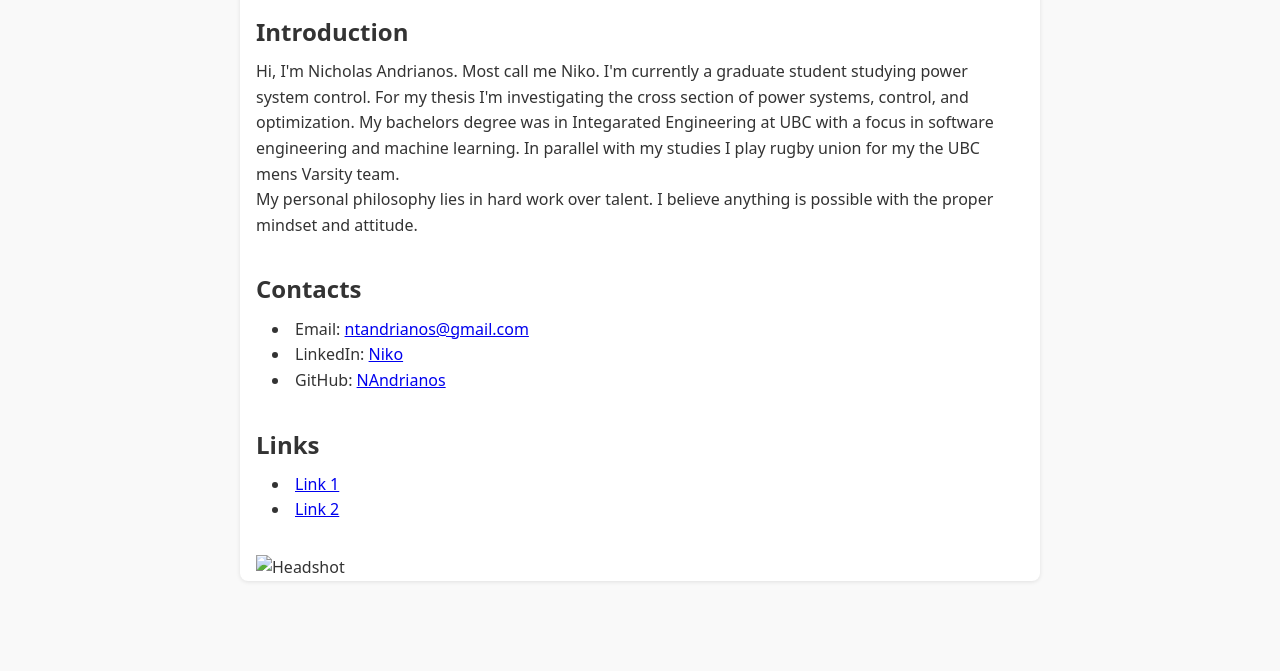
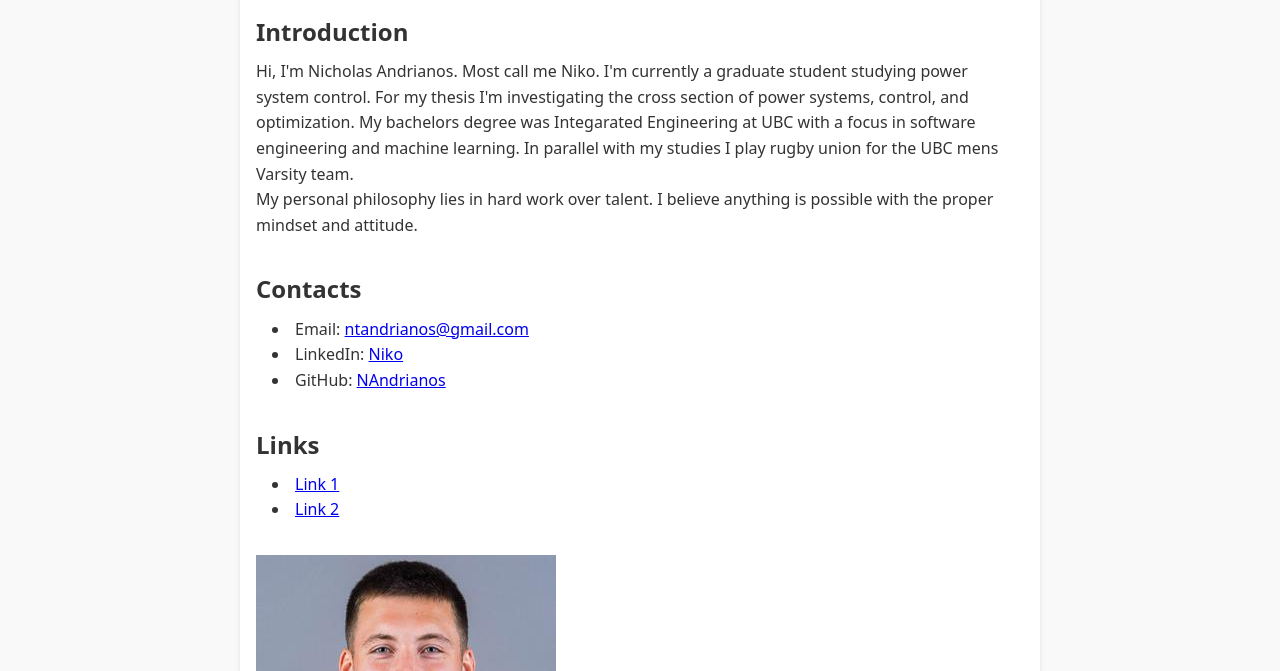
Before and after one commit to NAndrianos/nandrianos.github.io, a plain HTML site: page index.html in a window 1280 px wide. Shown: the part 129-800 px from the top of the page. Drawn offline with Linux system fonts and the light colour scheme.

Commit message:
Add headshot to main page

```diff
--- a/index.html
+++ b/index.html
@@ -23,7 +23,7 @@
     <h1>Welcome!</h1>
     <section id="intro">
       <h2>Introduction</h2>
-      <p>Hi, I'm Nicholas Andrianos. Most call me Niko. I'm currently a graduate student studying power system control. For my thesis I'm investigating the cross section of power systems, control, and optimization. My bachelors degree was in Integarated Engineering at UBC with a focus in software engineering and machine learning. In parallel with my studies I play rugby union for my the UBC mens Varsity team.</p>
+      <p>Hi, I'm Nicholas Andrianos. Most call me Niko. I'm currently a graduate student studying power system control. For my thesis I'm investigating the cross section of power systems, control, and optimization. My bachelors degree was Integarated Engineering at UBC with a focus in software engineering and machine learning. In parallel with my studies I play rugby union for the UBC mens Varsity team.</p>
       <p>My personal philosophy lies in hard work over talent. I believe anything is possible with the proper mindset and attitude.</p>
     </section>
 
@@ -45,7 +45,7 @@
     </section>
 
     <section id="headshot">
-      <img src="/assets/images/headshot.jpg" alt="Headshot" width="200">
+      <img src="/assets/images/headshot.jpg" alt="Headshot">
     </section>
   </main>
 </body>
```
Also changed, not shown: assets/images/headshot.jpg (renamed from assets/images/rugby_headshot.jpg).
